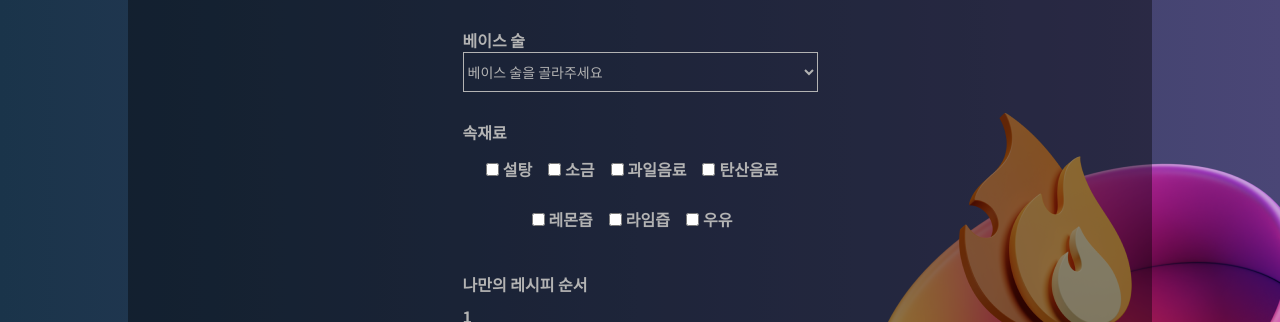
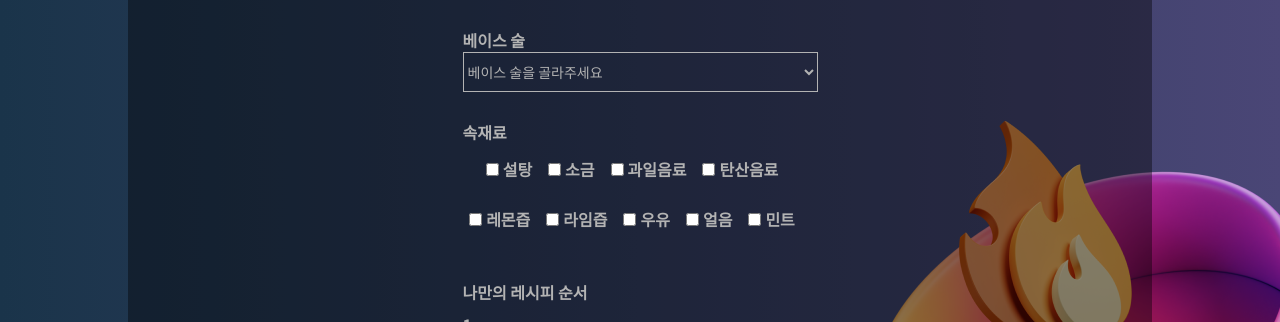
Before and after one commit to codestates-seb/seb44_main_002, a React (Create React App) app in the folder client/: page /cocktail in a window 1280 px wide. Shown: the part 820-1142 px from the top of the page. Built offline with nearby package versions, Linux system fonts and the light colour scheme; no server answers.

Commit message:
chore : 얼음, 민트 추가, 마진 추가

```diff
--- a/client/src/components/Input/CheckboxIngrInput.js
+++ b/client/src/components/Input/CheckboxIngrInput.js
@@ -16,7 +16,7 @@ export default function CheckboxIngrInput({ isValid = true, setForm }) {
     }
   };
   return (
-    <div>
+    <div className="mb-2">
       <div
         className={`flex flex-col font-bold w-[320px]  ${
           isValid ? 'text-gray-200' : 'text-[#FF1AE8]'
@@ -102,6 +102,28 @@ export default function CheckboxIngrInput({ isValid = true, setForm }) {
             />
             <label htmlFor="milk">우유</label>
           </div>
+          <div className="mr-4">
+            <input
+              className="mr-1"
+              type="checkbox"
+              id="ice"
+              name="ice"
+              value="ice"
+              onChange={checkboxHandler}
+            />
+            <label htmlFor="ice">얼음</label>
+          </div>
+          <div className="mr-4">
+            <input
+              className="mr-1"
+              type="checkbox"
+              id="mint"
+              name="mint"
+              value="mint"
+              onChange={checkboxHandler}
+            />
+            <label htmlFor="mint">민트</label>
+          </div>
         </div>
       </div>
       <div className="h-7">
```
